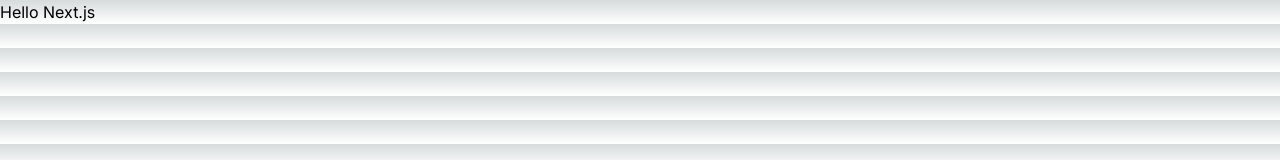
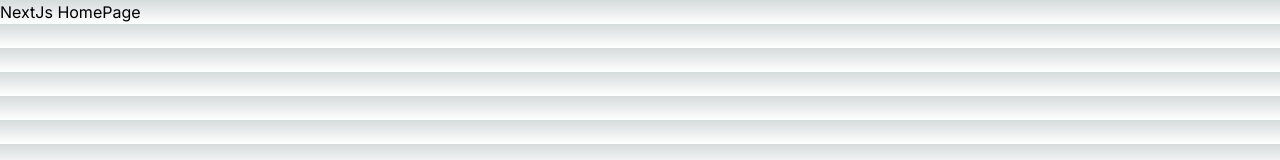
Before and after one commit to chaad98/Admin-Dashboard, a Next.js app: page / in a window 1280 px wide. Shown: the top 160 px of the page. Built offline with nearby package versions, Linux system fonts and the light colour scheme.

Commit message:
Added routes for dashboard and login, and added ui components as well

```diff
--- /dev/null
+++ b/src/app/dashboard/layout.tsx
@@ -0,0 +1,5 @@
+const Layout = ({ children }: Readonly<{ children: React.ReactNode }>) => {
+  return <div>Layout</div>;
+};
+
+export default Layout;
--- /dev/null
+++ b/src/app/dashboard/page.tsx
@@ -0,0 +1,5 @@
+const Dashboard = () => {
+  return <div>Dashboard</div>;
+};
+
+export default Dashboard;
--- /dev/null
+++ b/src/app/login/page.tsx
@@ -0,0 +1,5 @@
+const LoginPage = () => {
+  return <div>Login</div>;
+};
+
+export default LoginPage;
--- a/src/app/page.tsx
+++ b/src/app/page.tsx
@@ -1,7 +1,5 @@
-export default function HomePage() {
-  return (
-    <div>
-      <h1>Hello Next.js</h1>
-    </div>
-  );
-}
+const HomePage = () => {
+  return <div>NextJs HomePage</div>;
+};
+
+export default HomePage;
--- /dev/null
+++ b/src/app/ui/dashboard/navbar/navbar.tsx
@@ -0,0 +1,5 @@
+const Navbar = () => {
+  return <div>Navbar</div>;
+};
+
+export default Navbar;
--- /dev/null
+++ b/src/app/ui/dashboard/sidebar/sidebar.tsx
@@ -0,0 +1,5 @@
+const Sidebar = () => {
+  return <div>Sidebar</div>;
+};
+
+export default Sidebar;
```
